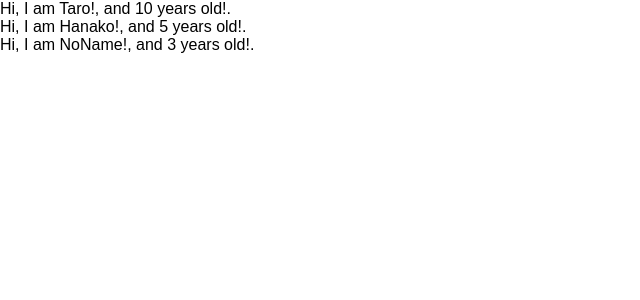
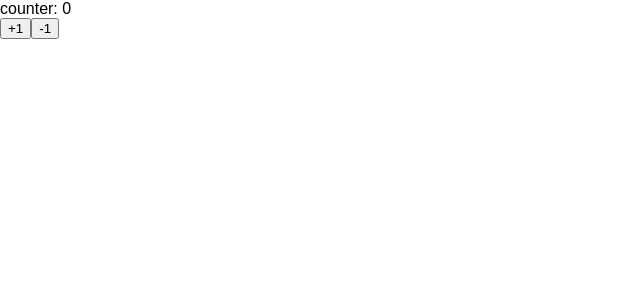
Before and after one commit to kewpie134134/react-redux-crud-application, a React (Create React App) app: page / in a window 1280 px wide. Shown: the top 300 px of the page, without its empty margins (0-640 px from the left). Built offline with nearby package versions, Linux system fonts and the light colour scheme.

Commit message:
leanr state and setState

```diff
--- a/src/App.js
+++ b/src/App.js
@@ -1,33 +1,30 @@
-import React from "react";
-import PropTypes from "prop-types";
+import React, { Component } from "react";
 
-const App = () => {
-  const profiles = [
-    { name: "Taro", age: 10 },
-    { name: "Hanako", age: 5 },
-    { name: "NoName", age: 3 },
-  ];
-  return (
-    <div>
-      {profiles.map((profile, index) => {
-        return <User name={profile.name} age={profile.age} key={index} />;
-      })}
-    </div>
-  );
-};
+const App = () => <Counter></Counter>;
 
-const User = (props) => {
-  return (
-    <div>
-      Hi, I am {props.name}!, and {props.age} years old!.
-    </div>
-  );
-};
+class Counter extends Component {
+  constructor(props) {
+    super(props);
+    this.state = { count: 0 };
+  }
 
-// 型チェック
-User.propTypes = {
-  name: PropTypes.string,
-  age: PropTypes.number.isRequired,
-};
+  handlePlusButton = () => {
+    this.setState({ count: this.state.count + 1 });
+  };
+
+  handleMinusButton = () => {
+    this.setState({ count: this.state.count - 1 });
+  };
+
+  render() {
+    return (
+      <React.Fragment>
+        <div>counter: {this.state.count}</div>
+        <button onClick={this.handlePlusButton}>+1</button>
+        <button onClick={this.handleMinusButton}>-1</button>
+      </React.Fragment>
+    );
+  }
+}
 
 export default App;
```
